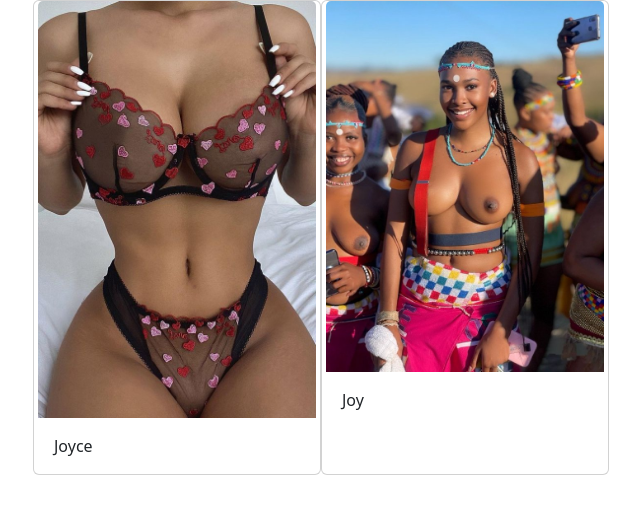
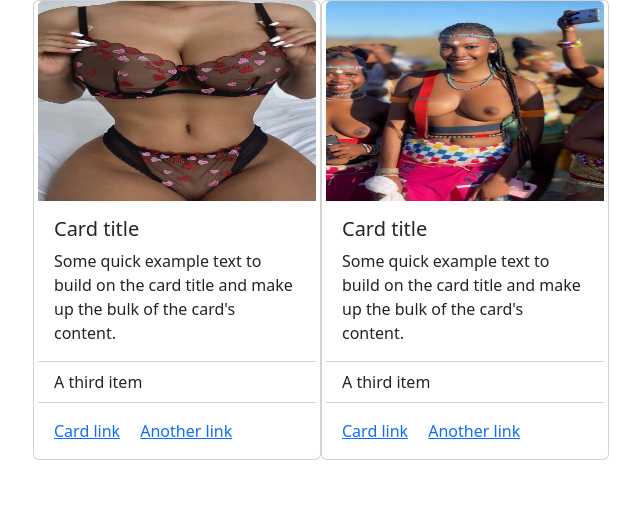
Before and after one commit to Royweru/django-hotbunny, a Django app: page / in a window 1280 px wide. Shown: the part 56-570 px from the top of the page, without its empty margins (45-685 px from the left). Run offline with Django 4.2, Linux system fonts and the light colour scheme; data comes from the database, SQL or seed files in the repository.

Commit message:
modified:   templates/base/index.html

```diff
--- a/templates/base/index.html
+++ b/templates/base/index.html
@@ -7,10 +7,18 @@
  <div class="container">
     <div class="row g-2">
         {% for escort in escorts %}
-        <div class="card col-md-4 " style="width: 18rem;">
-            <img src={{escort.image}} class="card-img-top" alt="...">
+        <div class="card" style="width: 18rem;">
+            <img src="{{escort.image}}" class="card-img-top" alt="..." style="height: 200px; width:100%;">
             <div class="card-body">
-              <p class="card-text">{{escort}}</p>
+              <h5 class="card-title">Card title</h5>
+              <p class="card-text">Some quick example text to build on the card title and make up the bulk of the card's content.</p>
+            </div>
+            <ul class="list-group list-group-flush">
+              <li class="list-group-item">A third item</li>
+            </ul>
+            <div class="card-body">
+              <a href="#" class="card-link">Card link</a>
+              <a href="#" class="card-link">Another link</a>
             </div>
           </div>
         {% endfor %}
```
